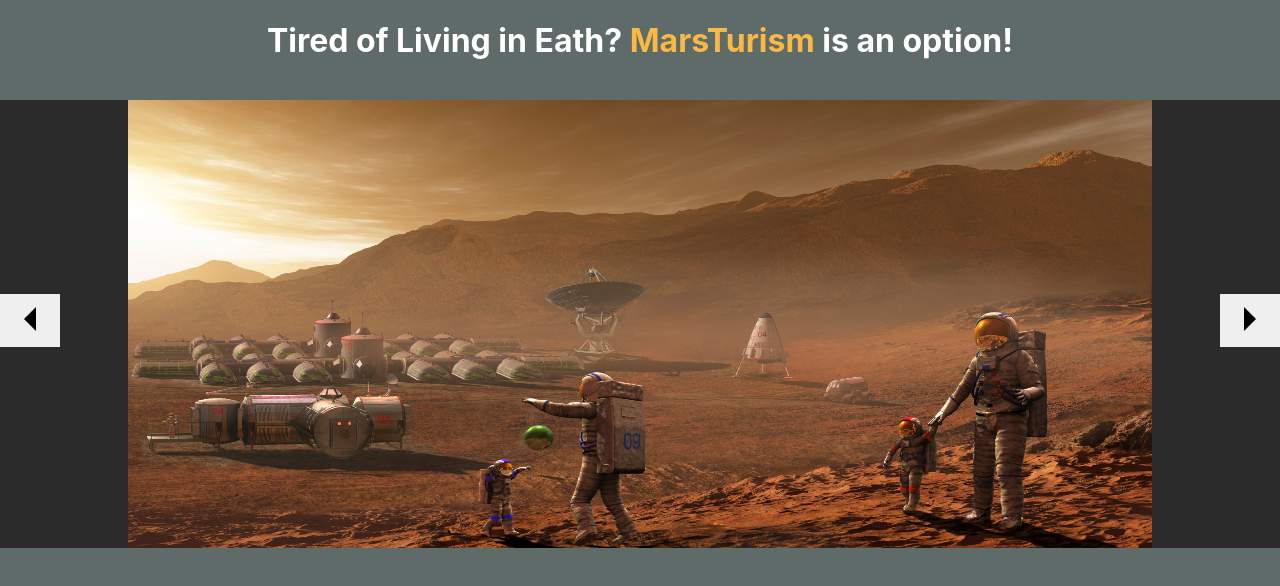
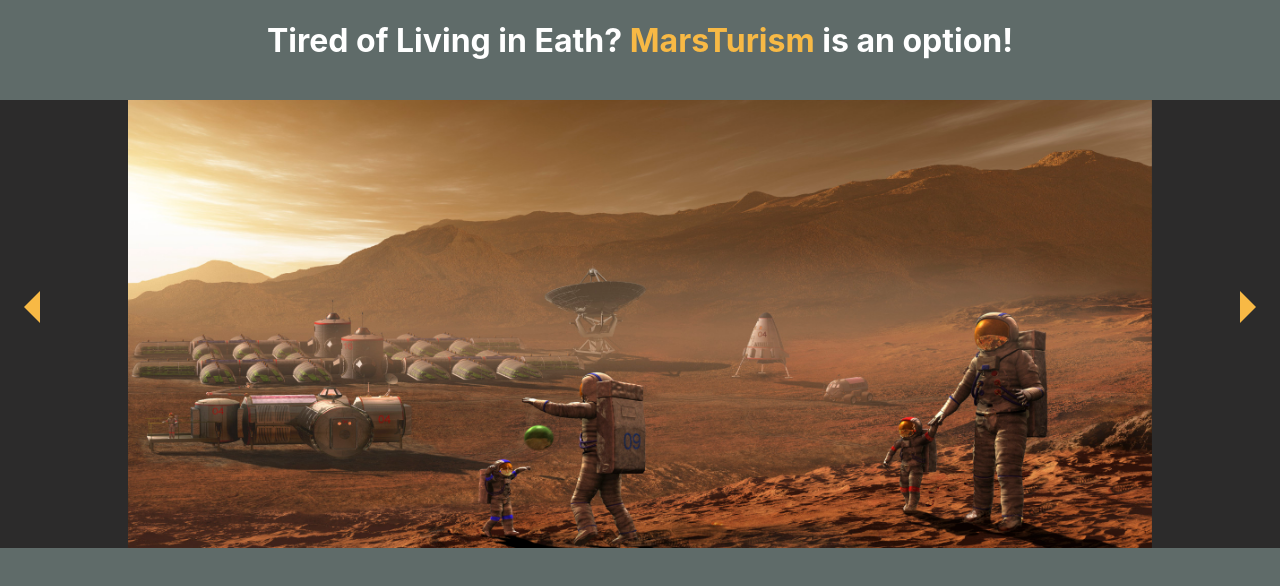
Before and after one commit to HenriqueFadoni/fictional-startup, a React (Create React App) app: page / in a window 1280 px wide. Shown: the top 586 px of the page. Built offline with nearby package versions, Linux system fonts and the light colour scheme.

Commit message:
Organizing SCSS and re-styling Buttons

```diff
--- a/src/components/Slider/Buttons/Buttons.js
+++ b/src/components/Slider/Buttons/Buttons.js
@@ -2,12 +2,14 @@ import React from 'react';
 
 const Buttons = props => (
     <div className="btn__container">
-        <button
+        <ion-icon
             className="btn btn-previous"
-            onClick={props.previousSlide}><ion-icon name="arrow-dropleft"></ion-icon></button>
-        <button
+            name="arrow-dropleft"
+            onClick={props.previousSlide}></ion-icon>
+        <ion-icon
             className="btn btn-next"
-            onClick={props.nextSlide}><ion-icon name="arrow-dropright"></ion-icon></button>
+            name="arrow-dropright"
+            onClick={props.nextSlide}></ion-icon>
     </div>
 );
 
--- a/src/containers/HomePage/HomePage.scss
+++ b/src/containers/HomePage/HomePage.scss
@@ -1,41 +1,11 @@
+$color-light-gray: rgb(95, 107, 105);
+$color-light-gray-dark: rgb(44, 43, 43);
+$color-light-orange: rgb(248, 185, 69);
+$color-white: rgb(255,255,255);
+
 .homepage {
-    &__container {
-        width: 100%;
-        height: 100vh;
-        background-color: rgb(95, 107, 105);
-        position: absolute;
-        color: white;
-
-        h1 {
-            text-align: center;
-            span{ color: rgb(248, 185, 69) }
-        }
-        .btn {
-            border: none;
-            cursor: pointer;
-            background-color: none;
-
-            button { border: none}
-
-            &__container {
-                position: absolute;
-                top: 23vw;
-                z-index: 1;
-                width: 100%;
-                display: flex;
-                justify-content: space-between;
-                align-items: flex-start;
-            }
-
-            ion-icon {
-                color: black;
-                font-size: 3rem;
-            }
-        }
-    }
-
     &__slider {
-        background-color: rgb(44, 43, 43);
+        background-color: $color-light-gray-dark;
         width: 100%;
         height: 35vw;
         margin-top: 5vh;
@@ -43,10 +13,70 @@
         z-index: 2;
 
         img {
+            opacity: 0;
             position: relative;
             left: 10%;
             width: 80%;
             height: 35vw;
+            animation: appear 1.5s;
+            animation-fill-mode: forwards;
+        }
+    }
+
+    &__container {
+        width: 100%;
+        height: 100vh;
+        position: absolute;
+        background-color: $color-light-gray;
+        color: $color-white;
+
+        h1 {
+            text-align: center;
+            margin-left: 20vw;
+            animation: moveIn 1s;
+            animation-fill-mode: forwards;
+
+            span{ color: $color-light-orange}
+        }
+
+        .btn {
+            &__container {
+                position: absolute;
+                top: 21.5vw;
+                z-index: 1;
+                width: 100%;
+                display: flex;
+                justify-content: space-between;
+                align-items: flex-start;
+
+                ion-icon {
+                    font-size: 4rem;
+                    cursor: pointer;
+                    color: $color-light-orange;
+                    transition: all .3s;
+
+                    &:hover { font-size: 4.5rem }
+                    &:active { font-size: 4rem }
+                }
+            }
         }
     }
 }
+
+@keyframes appear {
+    0% { opacity: 0 }
+    100% { opacity: 1 }
+}
+
+@keyframes moveIn {
+    0% {
+        margin-left: -20vw;
+        opacity: 0;
+    }
+
+    90% { opacity: 1 }
+
+    100% {
+        margin-left: 0;
+    }
+}
```
